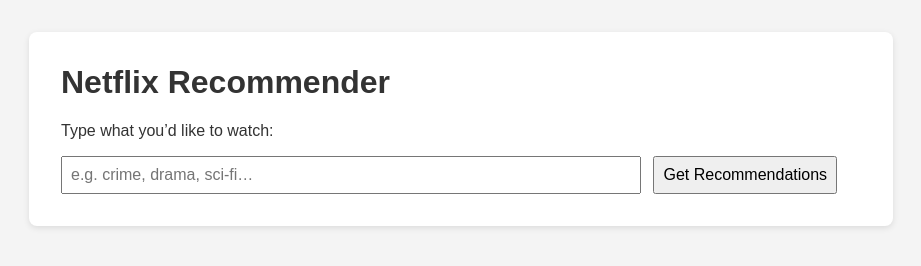
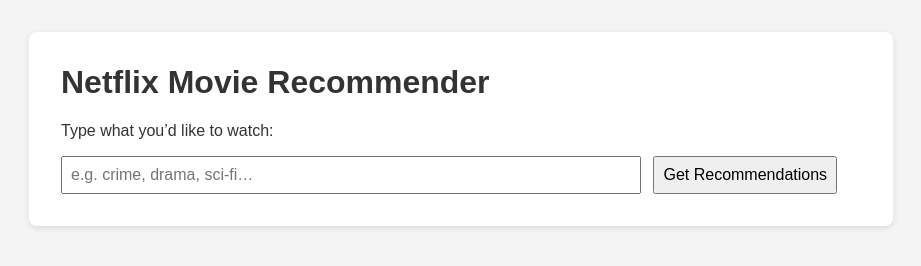
Before and after one commit to hansenlee03/CPSC-8740-Recommender-System, a plain HTML site: page index.html in a window 1280 px wide. Shown: the whole page, without its empty margins (179-1100 px from the left). Drawn offline with nearby package versions, Linux system fonts and the light colour scheme.

Commit message:
Update index.html

```diff
--- a/index.html
+++ b/index.html
@@ -8,7 +8,7 @@
 </head>
 <body>
   <div class="container">
-    <h1>Netflix Recommender</h1>
+    <h1>Netflix Movie Recommender</h1>
     <p>Type what you’d like to watch:</p>
     <input type="text" id="query" placeholder="e.g. crime, drama, sci‑fi…" />
     <button id="go">Get Recommendations</button>
```
